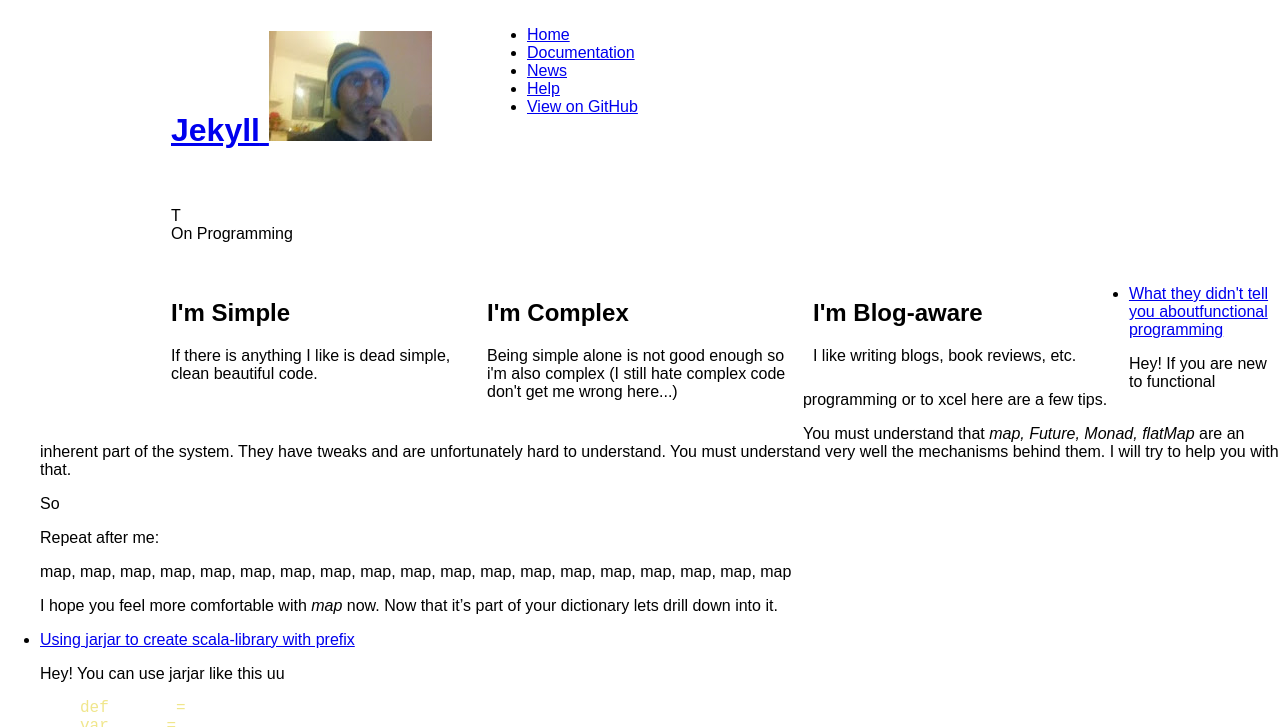
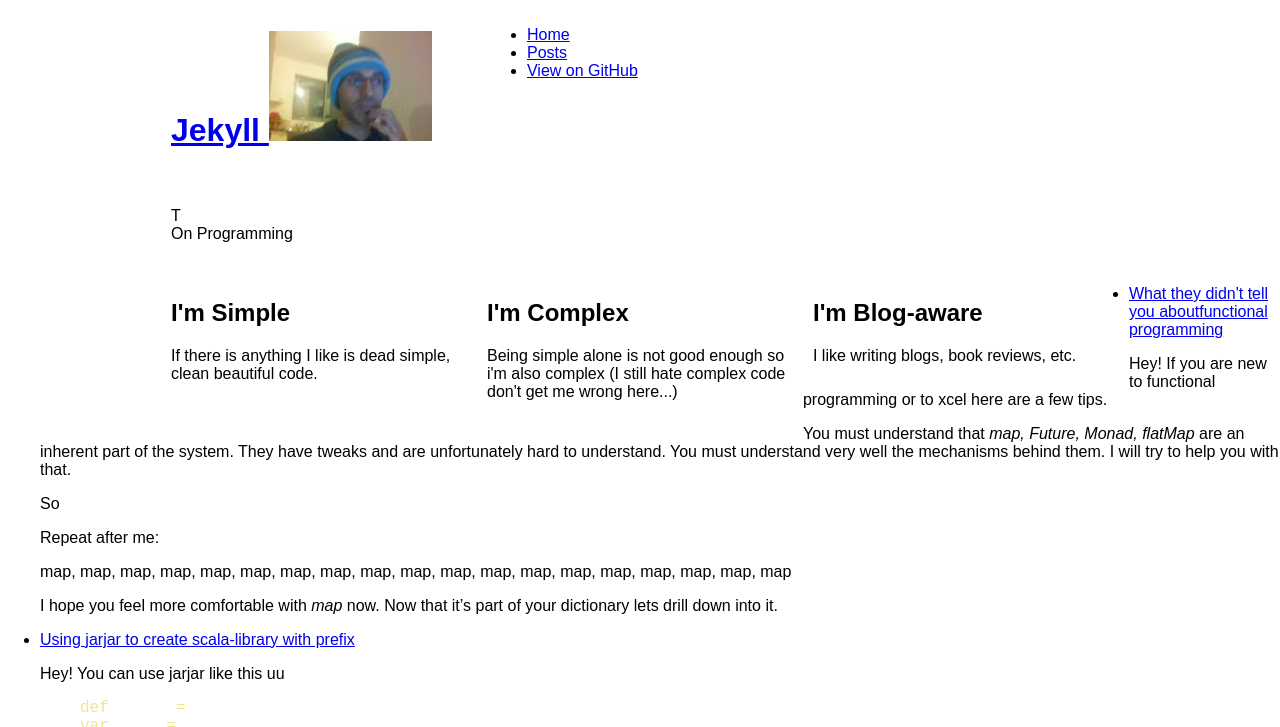
Before and after one commit to tomer-ben-david-archive/tomer-ben-david-archive.github.io, a Jekyll site: the page built from index.html, in a window 1280 px wide and 900 px high, cut to the strip 0-727 px from the top of the window. Built offline with Jekyll 4.4.1, drawn with Linux system fonts in a browser that asks for light colours.

```diff
--- a/_includes/primary-nav-items.html
+++ b/_includes/primary-nav-items.html
@@ -2,16 +2,16 @@
   <li class="{% if page.overview %}current{% endif %}">
     <a href="/">Home</a>
   </li>
-  <li class="{% if page.url contains '/docs/' %}current{% endif %}">
+<!--   <li class="{% if page.url contains '/docs/' %}current{% endif %}">
     <a href="/docs/home/">Doc<span class="show-on-mobiles">s</span><span class="hide-on-mobiles">umentation</span></a>
   </li>
-  <li class="{% if page.author %}current{% endif %}">
-    <a href="/news/">News</a>
+ -->  <li class="{% if page.author %}current{% endif %}">
+    <a href="/news/">Posts</a>
   </li>
-  <li>
+<!--   <li>
     <a href="{{ site.help_url }}">Help</a>
   </li>
-  <li>
+ -->  <li>
     <a href="{{ site.repository }}"><span class="hide-on-mobiles">View on </span>GitHub</a>
   </li>
 </ul>
```
